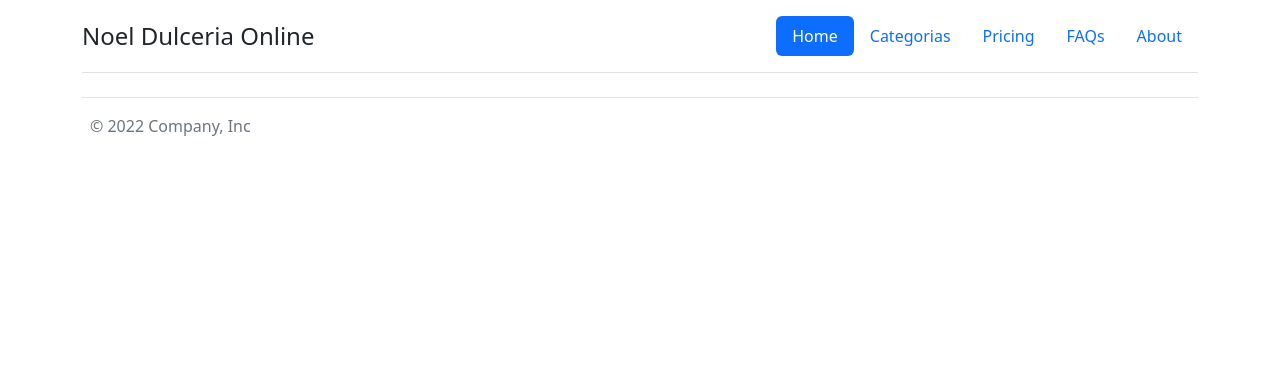
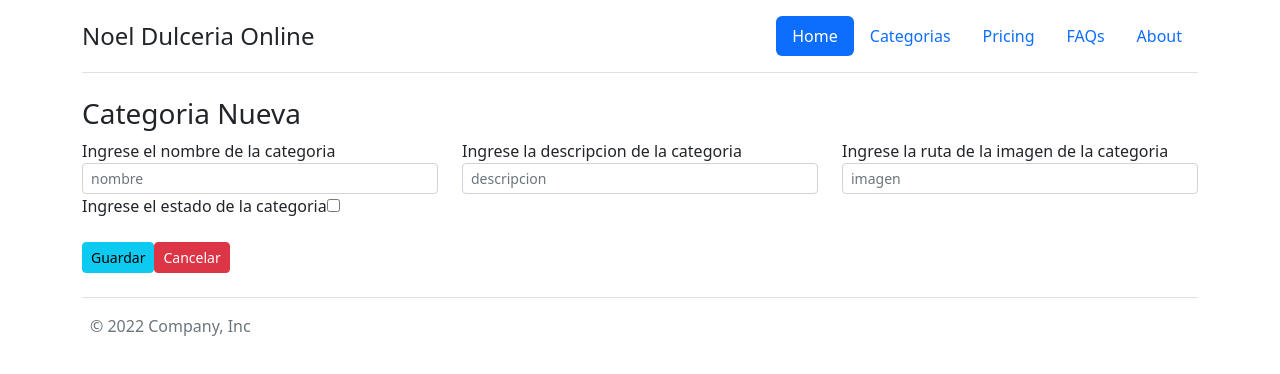
Before and after one commit to bosxed/noel-front, a React (Create React App) app: page /categorias/form/1 in a window 1280 px wide. Shown: the top 374 px of the page. Built offline with nearby package versions, Linux system fonts and the light colour scheme; no server answers.

Commit message:
Se ajusta el editar de las categorias

```diff
--- a/src/App.js
+++ b/src/App.js
@@ -16,7 +16,7 @@ const App = () => {
           <Route path="/" element={<Banner/>} exact  ></Route>
           <Route path="/categorias" element={<TablaCategorias />} exact  ></Route>
           <Route path="/categorias/form" element={<FormCategorias />} exact  ></Route>
-          <Route path="/categorias/form:id" element={<FormCategorias />} exact  ></Route>
+          <Route path="/categorias/form/:id" element={<FormCategorias />} exact  ></Route>
         </Routes>
       </BrowserRouter>
       <Footer />
--- a/src/componentes/categorias/FormCategorias.js
+++ b/src/componentes/categorias/FormCategorias.js
@@ -1,7 +1,7 @@
 import * as React from 'react';
 import categoriaServicios from '../../servicios/categoriaServicios';
-import {useNavigate} from "react-router-dom"
-import { useEffect, useState,useParams } from "react";
+import {useNavigate,useParams } from "react-router-dom"
+import { useEffect, useState} from "react";
 import userEvent from '@testing-library/user-event';
 const FormCategorias = (accion) => {
     // const [checked, setChecked] = React.useState(false);
@@ -12,10 +12,8 @@ const FormCategorias = (accion) => {
     const [description, setDescription] = useState("");
     const [estado, setEstado] = useState(false);
     const [imagen, setImagen] = useState("");
-    const [ titulo, setTitulo ] = useState("");
-    // const handleChange = () => {
-    //     setChecked(!checked);
-    // };
+    const [titulo, setTitulo ] = useState("");
+
     let mensaje = '';
     if (accion === 'editar') {
         mensaje = 'Categoria';
@@ -30,7 +28,7 @@ const FormCategorias = (accion) => {
         try {
             const categoriaDatos = {
                 nombre: nombre,
-                description: description.FormCategorias,
+                description: description,
                 estado: estado,
                 imagen:imagen
 
@@ -38,9 +36,11 @@ const FormCategorias = (accion) => {
             console.log(categoriaDatos);
             if (id == null){
                 const respuesta = await categoriaServicios.guardarCategoria(categoriaDatos);
+                setTitulo("Registro");
             }
             else{
-                const respuesta = await categoriaServicios.EditarCategoria(id,categoriaDatos);
+                const respuesta = await categoriaServicios.editarCategoria(id,categoriaDatos);
+                setTitulo("Edición");
             }
 
         navigateTo("/categorias");
@@ -51,7 +51,7 @@ const FormCategorias = (accion) => {
 
     const cargarCategoria = async () => {
         try {
-            const respuesta = await categoriaServicios.cargarCategoria(id);
+            const respuesta = await categoriaServicios.cargarCategorias(id);
             if (respuesta.status === 200) {
                 setNombre(respuesta.data.nombre);
                 setDescription(respuesta.data.description);
@@ -94,19 +94,19 @@ const FormCategorias = (accion) => {
                 <div className="row">
                     <div className="col-4">
                         Ingrese el nombre de la categoria
-                        <input className="form-control form-control-sm" type="text" placeholder="nombre" name="nombre" id="nombre" onChange={cambiarNombre} />
+                        <input className="form-control form-control-sm" type="text" placeholder="nombre" name="nombre" id="nombre" onChange={cambiarNombre} value={nombre}/>
                     </div>
                     <div className="col-4">
                         Ingrese la descripcion de la categoria
-                        <input className="form-control form-control-sm" type="text" placeholder="descripcion" name="descripcion" id="descripcion" onChange={cambiarDescription} />
+                        <input className="form-control form-control-sm" type="text" placeholder="descripcion" name="descripcion" id="descripcion" onChange={cambiarDescription}  value={description} />
                     </div>
                     <div className="col-4">
                         Ingrese la ruta de la imagen de la categoria
-                        <input className="form-control form-control-sm" type="text" placeholder="imagen" name="imagen" id="imagen" onChange={cambiarImagen} />
+                        <input className="form-control form-control-sm" type="text" placeholder="imagen" name="imagen" id="imagen" onChange={cambiarImagen}  value={imagen}/>
                     </div>
                     <div className="col-4">
                         Ingrese el estado de la categoria
-                        <input className='from-control' type="checkbox" value="Estado" name="estado" id="estado" checked={estado} onChange={cambiarEstado} />
+                        <input className='from-control' type="checkbox" name="estado" id="estado" checked={estado} onChange={cambiarEstado} value={estado}/>
                         {/* <input className="form-control form-control-sm" type="checkbox" id="estado" name="estado" value="Estado" checked={checked} onChange={handleChange}/> */}
                     </div>
                     <br></br>
--- /dev/null
+++ b/src/componentes/categorias/TablaCategorias.css
@@ -0,0 +1,6 @@
+img {
+    float: left;
+    width:  100px;
+    height: 172px;
+    object-fit: cover;
+}
--- a/src/componentes/categorias/TablaCategorias.js
+++ b/src/componentes/categorias/TablaCategorias.js
@@ -1,12 +1,14 @@
 import Estados from "../../enums/Estados";
 import categoriaServicios from "../../servicios/categoriaServicios";
 import { useEffect, useState } from "react";
-
+import { useNavigate, useParams } from "react-router-dom";
+import './TablaCategorias.css';
 const TablaCategorias = () => {
 
     const [listaCategorias, setListaCategorias] = useState([]);
     const [estado, setEstado] = useState(Estados.CARGANDO);
     const [criterio, setCriterio] = useState("");
+
 
     const cargarPagina = async () => {
 
@@ -111,13 +113,13 @@ const TablaCategorias = () => {
                                     ) :
                                     listaCategorias.map((categoria) => (
 
-                                        <div className="col-4" >
-                                            <div className="card" style={{ width: "18rem" }} key={categoria.id}>
+                                        <div className="col-lg-4 col-md-6 col-sm-12 mt-3" key={categoria._id}>
+                                            <div className="card" style={{ width: "18rem" }} >
                                                 <img src={categoria.imagen} className="card-img-top" alt="hola" style={{ width: "286", height: "171" }}></img>
                                                 <div className="card-body">
                                                     <h5 className="card-title">{categoria.nombre}</h5>
                                                     <p className="card-text">{categoria.descripcion}</p>
-                                                    <a href={"/categorias/form/"+categoria.id} className="btn btn-primary btn-sm me" >Editar</a>
+                                                    <a href={"/categorias/form/"+categoria._id} className="btn btn-primary btn-sm me" >Editar</a>
                                                     {/* <button className="btn btn-primary btn-sm me" onclick={href="/categorias/form"}>Editar</button> */}
                                                     <button className="btn btn-danger btn-sm" onClick={() => { if (window.confirm('Esta seguro que desea eliminar esta categoria?')) { this.deleteHandler() }; }}>Eliminar</button>
                                                 </div>
```
